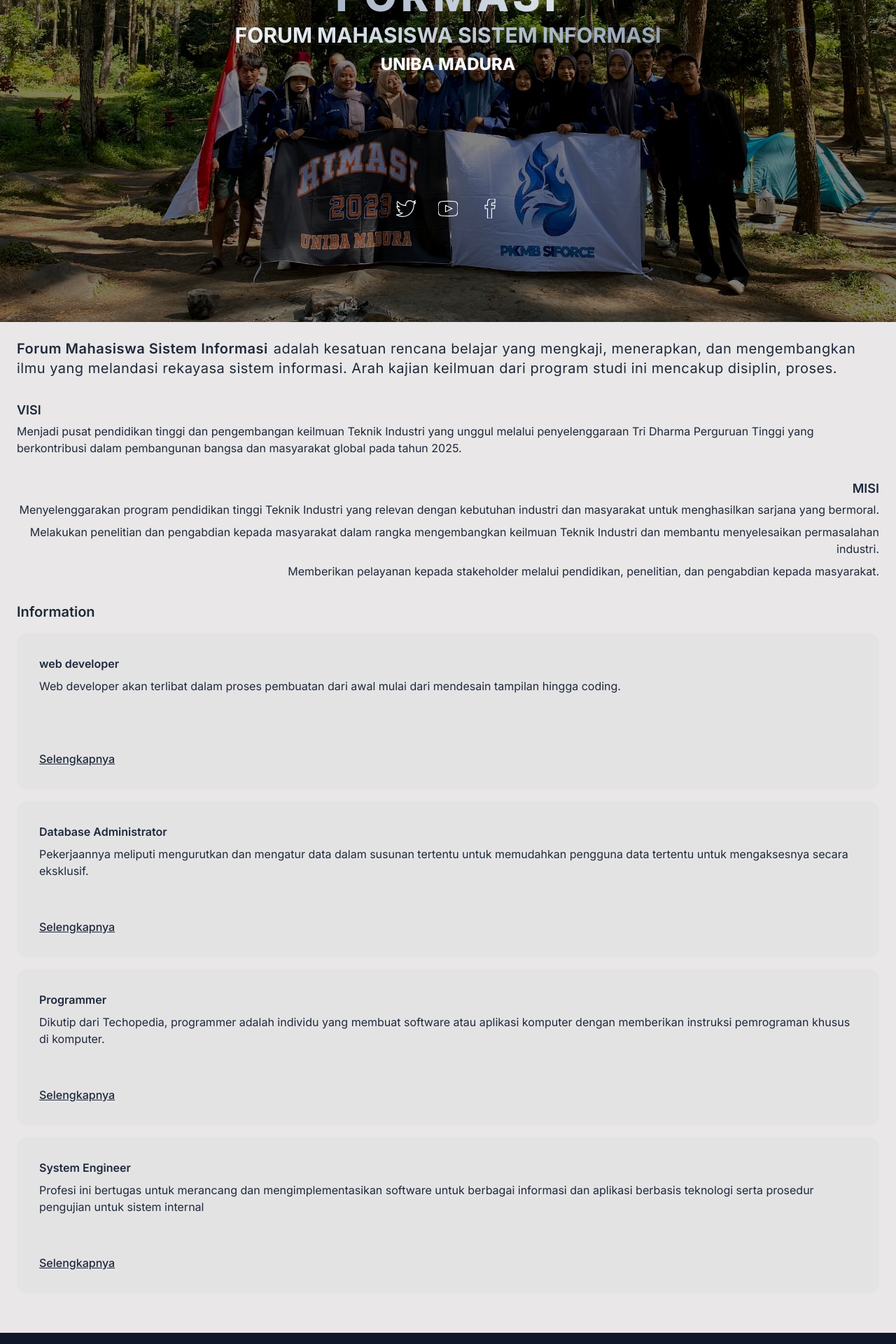
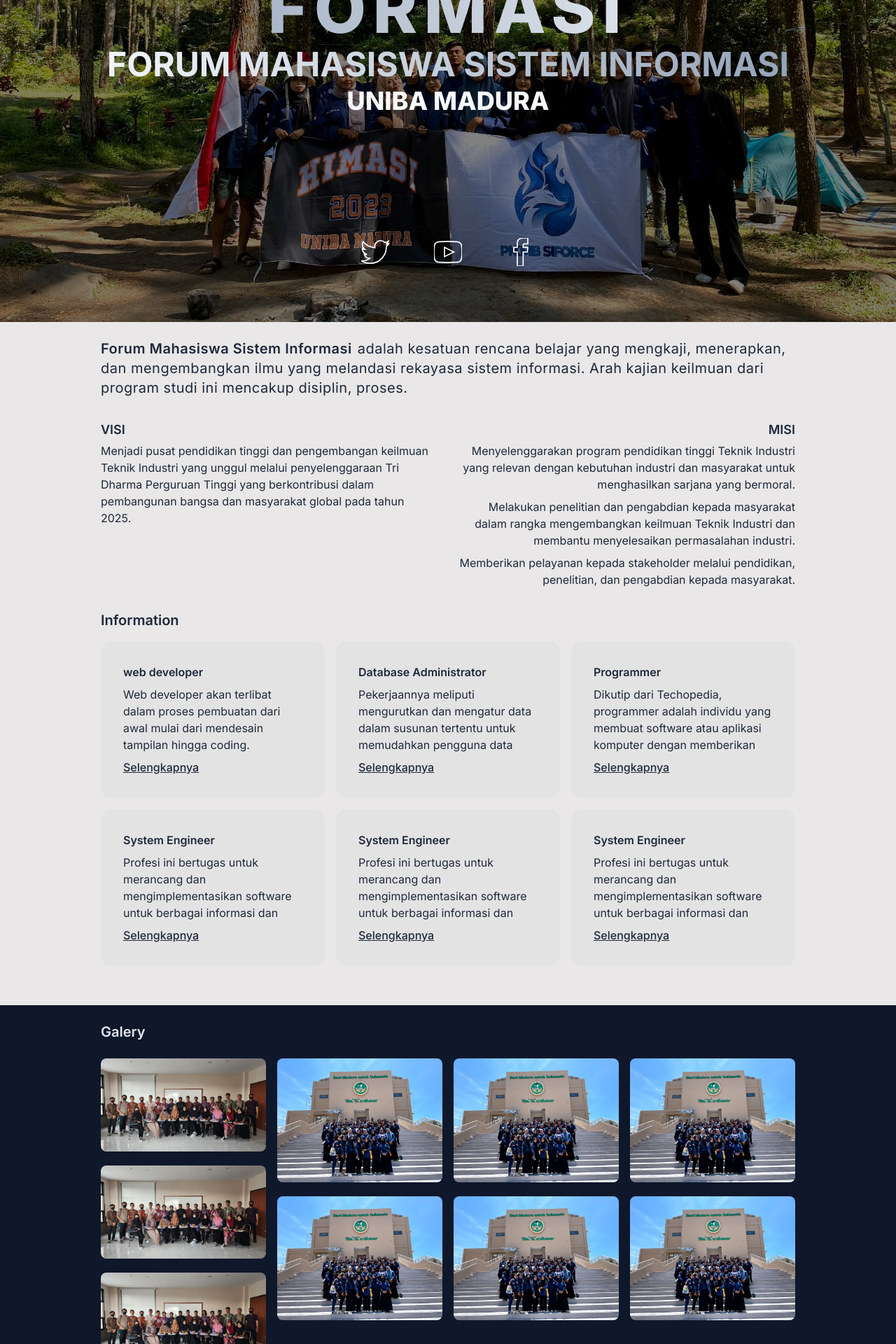
Before and after one commit to Romzyyy/formasi, a Next.js app: page / in a window 1280 px wide. Shown: the part 340-2260 px from the top of the page at 70% size. Built offline with nearby package versions, Linux system fonts and the light colour scheme.

Commit message:
style: add responsive in all component only avatar

```diff
--- a/src/app/page.jsx
+++ b/src/app/page.jsx
@@ -11,10 +11,10 @@ export default function Home() {
             <About />
             <div
                 id="News"
-                className="mb-14 flex w-full flex-col px-6 text-slate-800"
+                className="mb-14 flex w-full flex-col px-6 text-slate-800 sm:px-20 lg:px-36 2xl:px-80 "
             >
                 <h1 className="mb-4 text-xl font-semibold">Information</h1>
-                <div className="grid grid-rows-4 gap-4">
+                <div className="grid md:grid-cols-2 xl:grid-cols-3 gap-4">
                     <Card
                         title={'web developer'}
                         desc={
@@ -39,6 +39,18 @@ export default function Home() {
                             'Profesi ini bertugas untuk merancang dan mengimplementasikan software untuk berbagai informasi dan aplikasi berbasis teknologi serta prosedur pengujian untuk sistem internal'
                         }
                     />
+                    <Card
+                        title={'System Engineer'}
+                        desc={
+                            'Profesi ini bertugas untuk merancang dan mengimplementasikan software untuk berbagai informasi dan aplikasi berbasis teknologi serta prosedur pengujian untuk sistem internal'
+                        }
+                    />
+                    <Card
+                        title={'System Engineer'}
+                        desc={
+                            'Profesi ini bertugas untuk merancang dan mengimplementasikan software untuk berbagai informasi dan aplikasi berbasis teknologi serta prosedur pengujian untuk sistem internal'
+                        }
+                    />
                 </div>
             </div>
             <Galery />
--- a/src/components/About.jsx
+++ b/src/components/About.jsx
@@ -1,6 +1,6 @@
 export default function About() {
     return (
-        <div id='About' className='mt-6 text-slate-800 w-full px-6'>
+        <div id='About' className='mt-6 text-slate-800 w-full px-6 sm:px-20 lg:px-36 2xl:px-80 '>
             <p className='text-xl tracking-wide'>
                 <span className='font-semibold text-xl mr-2'>
                     Forum Mahasiswa Sistem Informasi
@@ -10,8 +10,8 @@ export default function About() {
                 Arah kajian keilmuan dari program studi ini mencakup disiplin,
                 proses.
             </p>
-            <div className='flex flex-col my-8 gap-8'>
-                <div>
+            <div className='flex flex-col my-8 gap-8 lg:flex-row'>
+                <div className=" md:basis-1/2">
                     <h1 className='font-semibold text-lg mb-1'>VISI</h1>
                     <p className='text-base'>
                         Menjadi pusat pendidikan tinggi dan pengembangan
@@ -21,7 +21,7 @@ export default function About() {
                         global pada tahun 2025.
                     </p>
                 </div>
-                <div className='text-right'>
+                <div className='text-right md:basis-1/2'>
                     <h1 className='font-semibold text-lg mb-1'>MISI</h1>
                     <p className='text-base'>
                         Menyelenggarakan program pendidikan tinggi Teknik
--- a/src/components/Galery.jsx
+++ b/src/components/Galery.jsx
@@ -3,40 +3,76 @@ import Image from 'next/image'
 export default function Galery() {
     return (
         <div
-            id='Galery'
-            className='relative flex w-full flex-col bg-slate-900 px-6'>
-            <h1 className='my-6 cursor-pointer text-xl font-semibold text-slate-200 hover:text-slate-50'>
+            id="Galery"
+            className="relative flex w-full flex-col bg-slate-900 px-6 sm:px-20 lg:px-36 2xl:px-80 "
+        >
+            <h1 className="my-6 cursor-pointer text-xl font-semibold text-slate-200 hover:text-slate-50">
                 Galery
             </h1>
-            <div className='flex flex-row'>
-                <div className='mb-10 columns-2 '>
+            <div className="flex flex-row">
+                <div className="mb-10 columns-2 md:columns-3 lg:columns-4">
                     <Image
-                        src={'/slider1.jpeg'}
-                        alt='image'
+                        src={'/slider3.jpeg'}
+                        alt="image"
                         width={1000}
                         height={1000}
-                        className='mb-5 aspect-auto w-full rounded-lg'
-                    />
-                    <Image
-                        src={'/slider2.jpeg'}
-                        alt='image'
-                        width={1000}
-                        height={1000}
-                        className='mb-5 aspect-auto w-full rounded-lg '
+                        className="mb-5 aspect-auto w-full rounded-lg"
                     />
                     <Image
                         src={'/slider3.jpeg'}
-                        alt='image'
+                        alt="image"
                         width={1000}
                         height={1000}
-                        className='mb-5 aspect-auto w-full rounded-lg'
+                        className="mb-5 aspect-auto w-full rounded-lg"
+                    />
+                    <Image
+                        src={'/slider3.jpeg'}
+                        alt="image"
+                        width={1000}
+                        height={1000}
+                        className="mb-5 aspect-auto w-full rounded-lg"
                     />
                     <Image
                         src={'/slider1.jpeg'}
-                        alt='image'
+                        alt="image"
                         width={1000}
                         height={1000}
-                        className='mb-5 aspect-auto w-full rounded-lg'
+                        className="mb-5 aspect-auto w-full rounded-lg"
+                    />
+                    <Image
+                        src={'/slider1.jpeg'}
+                        alt="image"
+                        width={1000}
+                        height={1000}
+                        className="mb-5 aspect-auto w-full rounded-lg"
+                    />
+                    <Image
+                        src={'/slider1.jpeg'}
+                        alt="image"
+                        width={1000}
+                        height={1000}
+                        className="mb-5 aspect-auto w-full rounded-lg"
+                    />
+                    <Image
+                        src={'/slider1.jpeg'}
+                        alt="image"
+                        width={1000}
+                        height={1000}
+                        className="mb-5 aspect-auto w-full rounded-lg"
+                    />
+                    <Image
+                        src={'/slider1.jpeg'}
+                        alt="image"
+                        width={1000}
+                        height={1000}
+                        className="mb-5 aspect-auto w-full rounded-lg"
+                    />
+                    <Image
+                        src={'/slider1.jpeg'}
+                        alt="image"
+                        width={1000}
+                        height={1000}
+                        className="mb-5 aspect-auto w-full rounded-lg"
                     />
                 </div>
             </div>
--- a/src/components/Navbar.jsx
+++ b/src/components/Navbar.jsx
@@ -5,8 +5,8 @@ import { useState } from 'react'
 export default function Navbar() {
     const [toggle, setToggle] = useState(false)
     return (
-        <div className="navbar-center fixed left-0 right-0 top-0 z-50 flex h-12 items-center bg-slate-900 text-slate-50">
-            <div className="flex w-full justify-between items-center px-6  sm:px-12 lg:px-24 2xl:px-80 ">
+        <div className="navbar-center fixed left-0 right-0 top-0 z-50 flex h-12 lg:h-14 items-center bg-slate-900 text-slate-50">
+            <div className="flex w-full justify-between items-center px-6  sm:px-20 lg:px-36 2xl:px-80 ">
                 <div className="flex cursor-pointer items-center">
                     <Image
                         src={'/logo.png'}
--- a/src/components/Slider.jsx
+++ b/src/components/Slider.jsx
@@ -22,33 +22,33 @@ const Slider = () => {
                 {images.map((each, index) => (
                     <div
                         key={index}
-                        className="flex h-screen w-screen items-start justify-center md:items-center"
+                        className="flex h-screen w-screen items-center justify-center"
                     >
                         <Image
-                            className="h-screen w-screen object-cover brightness-50 sm:h-screen "
+                            className="h-screen w-screen object-cover brightness-50"
                             alt="Slide Image"
                             src={each}
                             width={10000}
                             height={10000}
                         />
-                        <div className="absolute inset-x-auto top-10 mt-56 px-6 ">
-                            <h1 className="inset-x-1/4 top-24 z-10 mt-10 bg-gradient-to-r from-slate-400 to-slate-100 bg-clip-text text-center text-6xl font-extrabold tracking-widest text-transparent">
+                        <div className="absolute inset-x-auto top-10 mt-56 px-6 sm:px-20 lg:px-36 2xl:px-80">
+                            <h1 className="inset-x-1/4 top-24 z-10 mt-10 bg-gradient-to-r from-slate-400 to-slate-100 bg-clip-text text-center text-6xl sm:text-7xl lg:text-8xl 2xl:text-9xl font-extrabold tracking-widest text-transparent">
                                 FORMASI
                             </h1>
-                            <p className="inset-x-1/4 top-40 z-10 mt-2 bg-gradient-to-l from-slate-400 to-slate-100 bg-clip-text text-center text-3xl font-bold text-transparent">
+                            <p className="inset-x-1/4 top-40 z-10 mt-2 bg-gradient-to-l from-slate-400 to-slate-100 bg-clip-text text-center text-3xl sm:text-4xl lg:text-5xl 2xl:text-6xl font-bold text-transparent">
                                 FORUM MAHASISWA SISTEM INFORMASI
                             </p>
-                            <p className="  inset-x-1/4 top-20 z-10 mt-2  text-center text-2xl font-extrabold text-slate-50">
+                            <p className="  inset-x-1/4 top-20 z-10 mt-2  text-center text-2xl sm:text-3xl lg:text-4xl 2xl:text-5xl font-extrabold text-slate-50">
                                 UNIBA MADURA
                             </p>
-                            <div className="mt-44 flex flex-row justify-center gap-x-8 text-white">
+                            <div className="mt-44 flex flex-row justify-center gap-x-8 text-white sm:gap-x-16">
                                 <a>
                                     <svg
                                         xmlns="http://www.w3.org/2000/svg"
                                         width="28"
                                         height="28"
                                         viewBox="0 0 24 24"
-                                        className="cursor-pointer fill-transparent stroke-white transition hover:fill-current"
+                                        className="cursor-pointer fill-transparent stroke-white transition hover:fill-current w-8 h-8 sm:w-10 sm:h-10"
                                     >
                                         <path d="M24 4.557c-.883.392-1.832.656-2.828.775 1.017-.609 1.798-1.574 2.165-2.724-.951.564-2.005.974-3.127 1.195-.897-.957-2.178-1.555-3.594-1.555-3.179 0-5.515 2.966-4.797 6.045-4.091-.205-7.719-2.165-10.148-5.144-1.29 2.213-.669 5.108 1.523 6.574-.806-.026-1.566-.247-2.229-.616-.054 2.281 1.581 4.415 3.949 4.89-.693.188-1.452.232-2.224.084.626 1.956 2.444 3.379 4.6 3.419-2.07 1.623-4.678 2.348-7.29 2.04 2.179 1.397 4.768 2.212 7.548 2.212 9.142 0 14.307-7.721 13.995-14.646.962-.695 1.797-1.562 2.457-2.549z"></path>
                                     </svg>
@@ -59,7 +59,7 @@ const Slider = () => {
                                         width="28"
                                         height="28"
                                         viewBox="0 0 24 24"
-                                        className="cursor-pointer fill-transparent stroke-white transition hover:fill-current"
+                                        className="cursor-pointer fill-transparent stroke-white transition hover:fill-current w-8 h-8 sm:w-10 sm:h-10"
                                     >
                                         <path d="M19.615 3.184c-3.604-.246-11.631-.245-15.23 0-3.897.266-4.356 2.62-4.385 8.816.029 6.185.484 8.549 4.385 8.816 3.6.245 11.626.246 15.23 0 3.897-.266 4.356-2.62 4.385-8.816-.029-6.185-.484-8.549-4.385-8.816zm-10.615 12.816v-8l8 3.993-8 4.007z"></path>
                                     </svg>
@@ -70,7 +70,7 @@ const Slider = () => {
                                         width="28"
                                         height="28"
                                         viewBox="0 0 24 24"
-                                        className="cursor-pointer fill-transparent stroke-white transition hover:fill-current"
+                                        className="cursor-pointer fill-transparent stroke-white transition hover:fill-current w-8 h-8 sm:w-10 sm:h-10"
                                     >
                                         <path d="M9 8h-3v4h3v12h5v-12h3.642l.358-4h-4v-1.667c0-.955.192-1.333 1.115-1.333h2.885v-5h-3.808c-3.596 0-5.192 1.583-5.192 4.615v3.385z"></path>
                                     </svg>
```
Also changed, not shown: src/components/Footer.jsx (+4 -4 lines).
